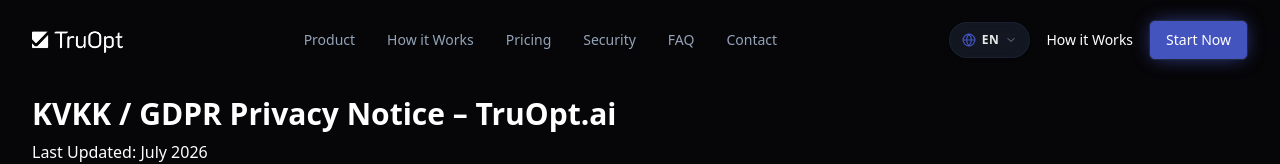
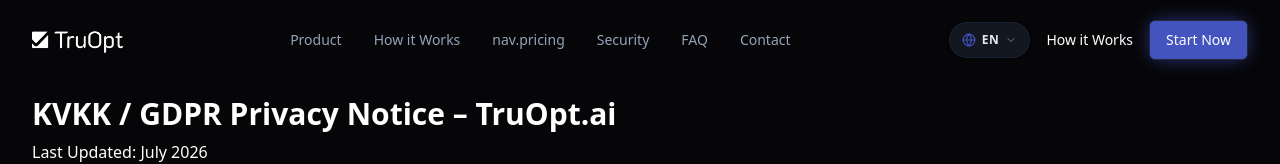
Before and after one commit to tekbasdeniz/truopt-v1-landing, a Next.js app: page /en/kvkk in a window 1280 px wide. Shown: the top 164 px of the page. Built offline with nearby package versions, Linux system fonts and the light colour scheme.

Commit message:
Update header.tsx

```diff
--- a/components/layout/header.tsx
+++ b/components/layout/header.tsx
@@ -12,7 +12,6 @@
 import Image from "next/image"
 import Logo from "@/app/assets/images/logo.webp"
 
-// Default import olarak düzeltildi (Süslü parantez kaldırıldı)
 import LanguageSelector from "@/components/language-selector"
 
 const Header = () => {
@@ -31,7 +30,7 @@
     const navItems = [
         { name: t('product'), href: "/#product" },
         { name: t('howItWorks'), href: "/#how-it-works" },
-        { name: "Pricing", href: "/pricing" },
+        { name: t('pricing'), href: "/pricing" }, // ✨ Dinamik çeviriye bağlandı (Eski hali: "Pricing")
         { name: t('security'), href: "/#security" },
         { name: t('faq'), href: "/#faq" },
         { name: t('contact'), href: "/contact" },
```
